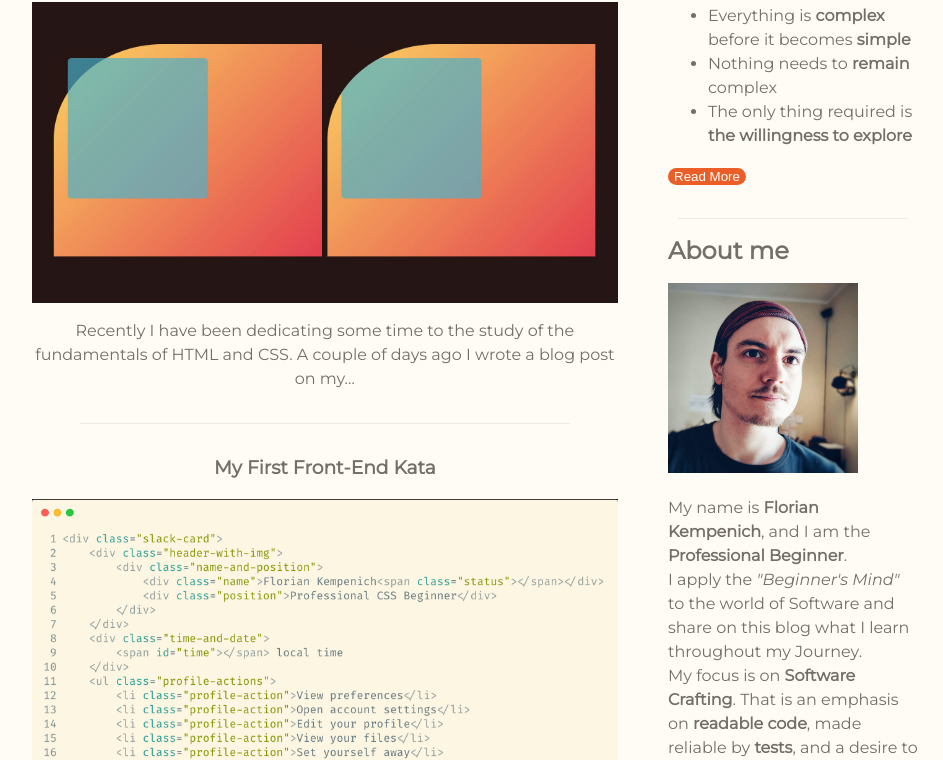
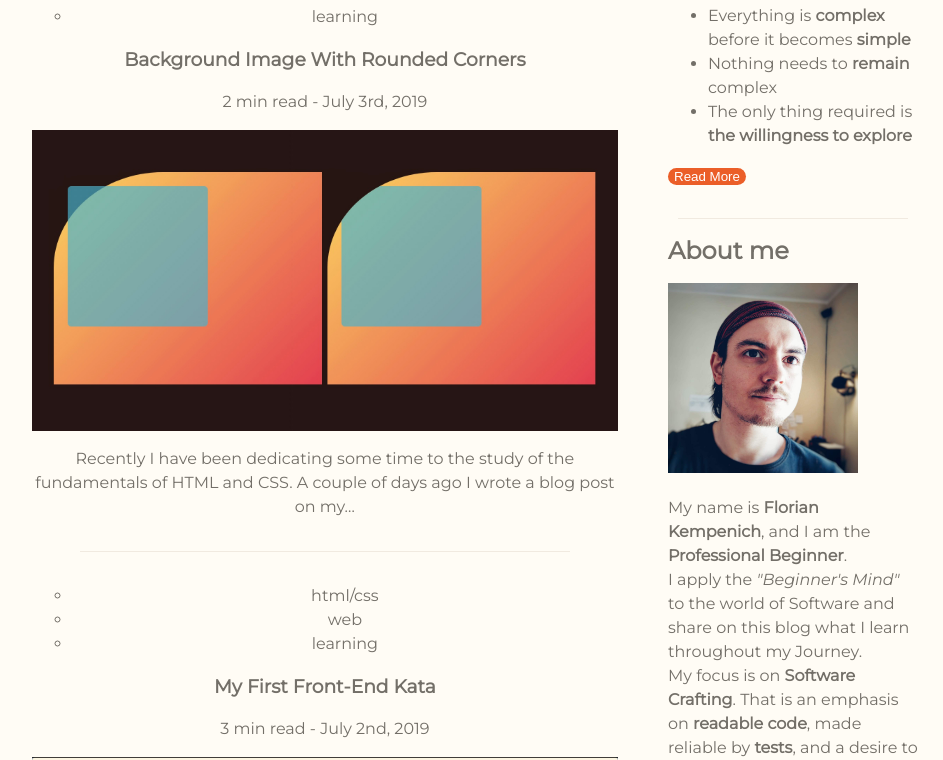
Before and after one commit to HelloThisIsFlo/Professional-Beginner, a Gatsby site: page / in a window 1280 px wide. Shown: the part 164-924 px from the top of the page, without its empty margins (297-1240 px from the left). Built offline with nearby package versions, Linux system fonts and the light colour scheme; Gatsby itself is replaced by a stand-in of ours.

Commit message:
Main Page: Time to read, Date and tags

```diff
--- a/package.json
+++ b/package.json
@@ -38,6 +38,7 @@
     "identity-obj-proxy": "^3.0.0",
     "jest": "^24.8.0",
     "lorem-ipsum": "^2.0.3",
+    "moment": "^2.24.0",
     "node-sass": "^4.12.0",
     "prismjs": "^1.17.1",
     "react": "^16.8.6",
--- a/src/pages/pages.jsx
+++ b/src/pages/pages.jsx
@@ -4,6 +4,7 @@ import styles from "./pages.module.scss";
 import { navigate, graphql, Link } from "gatsby";
 import Paginator, { PostWithDate } from "../utils/paginator";
 import Img from "gatsby-image";
+import moment from "moment";
 
 const PostEntry = ({ post, allHeroImgs }) => {
   const postImgNode = allHeroImgs.find(heroImg =>
@@ -16,10 +17,24 @@ const PostEntry = ({ post, allHeroImgs }) => {
     <div className={styles.postImg}></div>
   );
 
+  const formattedDate = moment(post.frontmatter.date).format("MMMM Do, YYYY");
+
+  const tags = post.frontmatter.tags || []
+
   return (
     <li className={styles.post} key={post.fields.slug}>
       <Link to={post.fields.slug}>
+        <ul className={styles.tags}>
+          {tags.map(tag => (
+            <li>{tag}</li>
+          ))}
+        </ul>
         <h3>{post.frontmatter.title}</h3>
+        <p>
+          <span className={styles.timeToRead}>{post.timeToRead} min read</span>
+          {" - "}
+          <span className={styles.date}>{formattedDate}</span>
+        </p>
         {postImg}
         <p className={styles.postExcerpt}>{post.excerpt}</p>
       </Link>
@@ -62,6 +77,9 @@ export default ({ location, data }) => {
     currentPage > paginator.numberOfPages() ||
     currentPage <= 0
   ) {
+    console.log(currentPage);
+    console.log(paginator.numberOfPages());
+    console.log("wtf");
     return redirectTo404();
   }
 
@@ -121,6 +139,7 @@ export const allBlogPostsQuery = graphql`
           fields {
             slug
           }
+          timeToRead
           frontmatter {
             title
             tags
```
Also changed, not shown: 1 other file.
